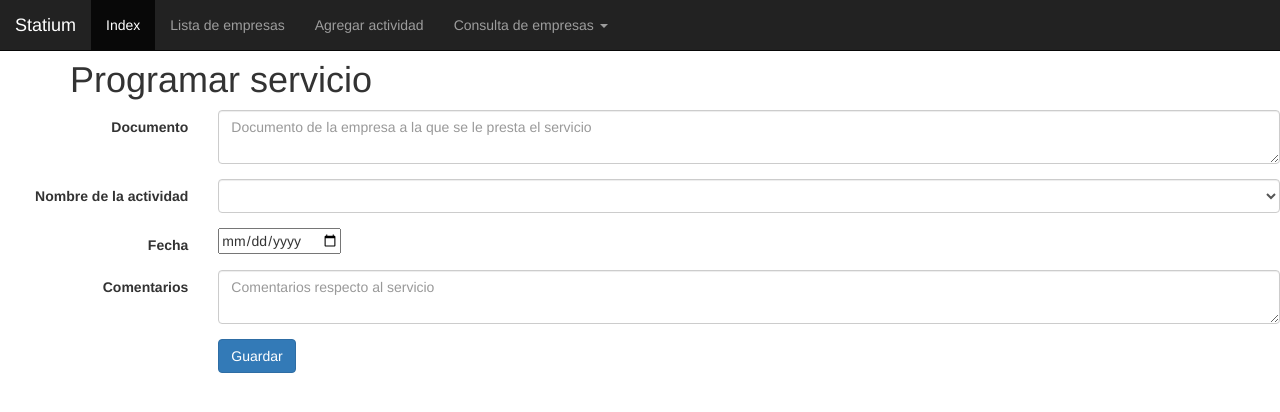
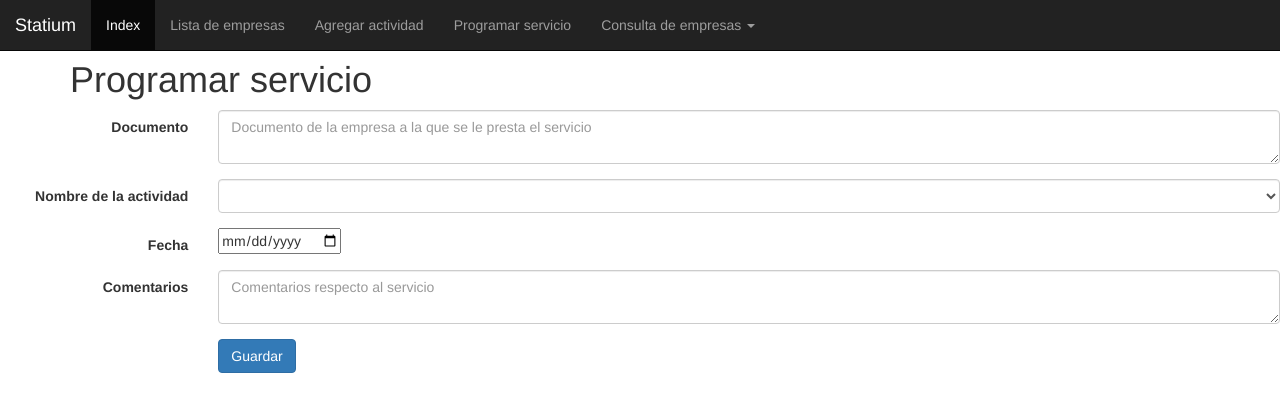
Before and after one commit to JuanCRdrums/pruebasProyecto, a PHP site: page /agregarServicio.php in a window 1280 px wide. Shown: the top 412 px of the page. Run offline with PHP 8.4, Linux system fonts and the light colour scheme; data that the repository does not hold is empty; some libraries are stand-ins or nearby versions.

Commit message:
Se modifica la barra de navegación, agregando 'progrmar servicio'

```diff
--- a/agregarActividad.php
+++ b/agregarActividad.php
@@ -49,6 +49,7 @@
         <li class="active"><a href="index.php">Index</a></li>
         <li><a href="listarEmpresas.php">Lista de empresas</a></li>
         <li><a href="agregarActividad.php">Agregar actividad</a></li>
+        <li><a href="agregarServicio.php">Programar servicio</a></li>
         <li class="dropdown"><a class="dropdown-toggle" data-toggle="dropdown" href="#">Consulta de empresas
           <span class="caret"></span></a>
           <ul class="dropdown-menu">
--- a/agregarEmpresa.php
+++ b/agregarEmpresa.php
@@ -63,6 +63,7 @@
         <li class="active"><a href="index.php">Index</a></li>
         <li><a href="listarEmpresas.php">Lista de empresas</a></li>
         <li><a href="agregarActividad.php">Agregar actividad</a></li>
+        <li><a href="agregarServicio.php">Programar servicio</a></li>
         <li class="dropdown"><a class="dropdown-toggle" data-toggle="dropdown" href="#">Consulta de empresas
           <span class="caret"></span></a>
           <ul class="dropdown-menu">
--- a/agregarServicio.php
+++ b/agregarServicio.php
@@ -66,6 +66,7 @@
         <li class="active"><a href="index.php">Index</a></li>
         <li><a href="listarEmpresas.php">Lista de empresas</a></li>
         <li><a href="agregarActividad.php">Agregar actividad</a></li>
+        <li><a href="agregarServicio.php">Programar servicio</a></li>
         <li class="dropdown"><a class="dropdown-toggle" data-toggle="dropdown" href="#">Consulta de empresas
           <span class="caret"></span></a>
           <ul class="dropdown-menu">
--- a/empresaPorCiudad.php
+++ b/empresaPorCiudad.php
@@ -41,6 +41,7 @@
         <li class="active"><a href="index.php">Index</a></li>
         <li><a href="listarEmpresas.php">Lista de empresas</a></li>
         <li><a href="agregarActividad.php">Agregar actividad</a></li>
+        <li><a href="agregarServicio.php">Programar servicio</a></li>
         <li class="dropdown"><a class="dropdown-toggle" data-toggle="dropdown" href="#">Consulta de empresas
           <span class="caret"></span></a>
           <ul class="dropdown-menu">
--- a/empresaPorDepartamento.php
+++ b/empresaPorDepartamento.php
@@ -41,6 +41,7 @@
         <li class="active"><a href="index.php">Index</a></li>
         <li><a href="listarEmpresas.php">Lista de empresas</a></li>
         <li><a href="agregarActividad.php">Agregar actividad</a></li>
+        <li><a href="agregarServicio.php">Programar servicio</a></li>
         <li class="dropdown"><a class="dropdown-toggle" data-toggle="dropdown" href="#">Consulta de empresas
           <span class="caret"></span></a>
           <ul class="dropdown-menu">
--- a/empresaPorDireccion.php
+++ b/empresaPorDireccion.php
@@ -41,6 +41,7 @@
         <li class="active"><a href="index.php">Index</a></li>
         <li><a href="listarEmpresas.php">Lista de empresas</a></li>
         <li><a href="agregarActividad.php">Agregar actividad</a></li>
+        <li><a href="agregarServicio.php">Programar servicio</a></li>
         <li class="dropdown"><a class="dropdown-toggle" data-toggle="dropdown" href="#">Consulta de empresas
           <span class="caret"></span></a>
           <ul class="dropdown-menu">
--- a/empresaPorDocumento.php
+++ b/empresaPorDocumento.php
@@ -39,6 +39,7 @@
         <li class="active"><a href="index.php">Index</a></li>
         <li><a href="listarEmpresas.php">Lista de empresas</a></li>
         <li><a href="agregarActividad.php">Agregar actividad</a></li>
+        <li><a href="agregarServicio.php">Programar servicio</a></li>
         <li class="dropdown"><a class="dropdown-toggle" data-toggle="dropdown" href="#">Consulta de empresas
           <span class="caret"></span></a>
           <ul class="dropdown-menu">
--- a/empresaPorNombre.php
+++ b/empresaPorNombre.php
@@ -40,6 +40,7 @@
         <li class="active"><a href="index.php">Index</a></li>
         <li><a href="listarEmpresas.php">Lista de empresas</a></li>
         <li><a href="agregarActividad.php">Agregar actividad</a></li>
+        <li><a href="agregarServicio.php">Programar servicio</a></li>
         <li class="dropdown"><a class="dropdown-toggle" data-toggle="dropdown" href="#">Consulta de empresas
           <span class="caret"></span></a>
           <ul class="dropdown-menu">
--- a/empresaPorRazon.php
+++ b/empresaPorRazon.php
@@ -41,6 +41,7 @@
         <li class="active"><a href="index.php">Index</a></li>
         <li><a href="listarEmpresas.php">Lista de empresas</a></li>
         <li><a href="agregarActividad.php">Agregar actividad</a></li>
+        <li><a href="agregarServicio.php">Programar servicio</a></li>
         <li class="dropdown"><a class="dropdown-toggle" data-toggle="dropdown" href="#">Consulta de empresas
           <span class="caret"></span></a>
           <ul class="dropdown-menu">
--- a/index.php
+++ b/index.php
@@ -20,6 +20,7 @@
         <li class="active"><a href="index.php">Index</a></li>
         <li><a href="listarEmpresas.php">Lista de empresas</a></li>
         <li><a href="agregarActividad.php">Agregar actividad</a></li>
+        <li><a href="agregarServicio.php">Programar servicio</a></li>
         <li class="dropdown"><a class="dropdown-toggle" data-toggle="dropdown" href="#">Consulta de empresas
           <span class="caret"></span></a>
           <ul class="dropdown-menu">
--- a/listarEmpresas.php
+++ b/listarEmpresas.php
@@ -19,6 +19,7 @@
         <li class="active"><a href="index.php">Index</a></li>
         <li><a href="listarEmpresas.php">Lista de empresas</a></li>
         <li><a href="agregarActividad.php">Agregar actividad</a></li>
+        <li><a href="agregarServicio.php">Programar servicio</a></li>
         <li class="dropdown"><a class="dropdown-toggle" data-toggle="dropdown" href="#">Consulta de empresas
           <span class="caret"></span></a>
           <ul class="dropdown-menu">
```
